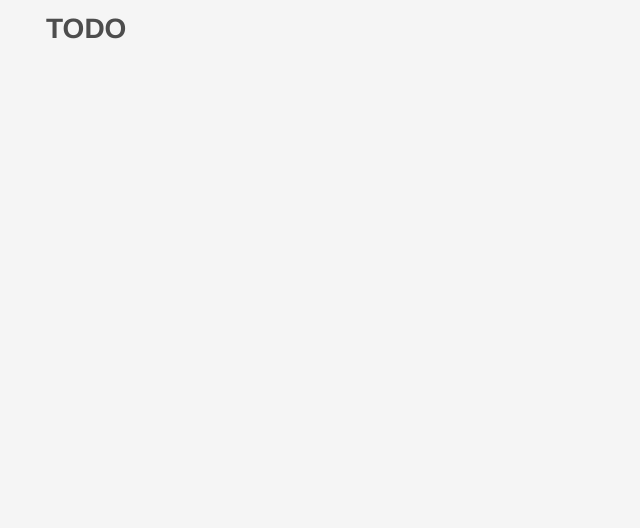
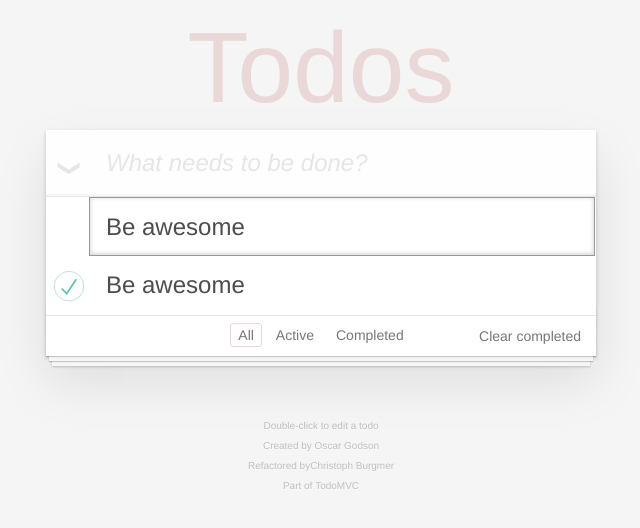
Before and after one commit to SzBor/React-Todo-App, a React (Create React App) app: page / in a window 1280 px wide. Shown: the top 528 px of the page, without its empty margins (319-959 px from the left). Built offline with nearby package versions, Linux system fonts and the light colour scheme.

Commit message:
basic todo app layout done

```diff
--- a/src/Todo.js
+++ b/src/Todo.js
@@ -4,7 +4,69 @@ class Todo extends Component {
   render() {
     return (
       <div>
-        <h1>TODO</h1>
+        <section className="todoapp">
+          <header className="header">
+            <h1>Todos</h1>
+            <input
+              className="new-todo"
+              placeholder="What needs to be done?"
+              autoFocus
+            />
+          </header>
+          <section className="main">
+            <input id="toggle-all" className="toggle-all" type="checkbox" />
+            <label htmlFor="toggle-all">Mark all as complete</label>
+            <ul className="todo-list">
+              <li className="editing">
+                <div className="view">
+                  <input className="toggle" type="checkbox" defaultChecked />
+                  <label>Be awesome</label>
+                  <button className="destroy" />
+                </div>
+                <input className="edit" defaultValue="Be awesome" />
+              </li>
+
+              <li className="">
+                <div className="view">
+                  <input className="toggle" type="checkbox" defaultChecked />
+                  <label>Be awesome</label>
+                  <button className="destroy" />
+                </div>
+                <input className="edit" defaultValue="Be awesome" />
+              </li>
+            </ul>
+          </section>
+          <footer className="footer">
+            <span className="todo-count" />
+            <ul className="filters">
+              <li>
+                <a href="#/" className="selected">
+                  All
+                </a>
+              </li>
+              <li>
+                <a href="#/active">Active</a>
+              </li>
+              <li>
+                <a href="#/completed">Completed</a>
+              </li>
+            </ul>
+            <button className="clear-completed">Clear completed</button>
+          </footer>
+        </section>
+        <footer className="info">
+          <p>Double-click to edit a todo</p>
+          <p>
+            Created by <a href="http://twitter.com/oscargodson">Oscar Godson</a>
+          </p>
+          <p>
+            Refactored by
+            <a href="https://github.com/cburgmer">Christoph Burgmer</a>
+          </p>
+          <p>
+            Part of <a href="http://todomvc.com">TodoMVC</a>
+          </p>
+        </footer>
       </div>
     );
   }
```
Also changed, not shown: src/base.css (+8 -8 lines), src/index.js (+6 -7 lines), 1 other file (tests, documents, lock files or other folders).
